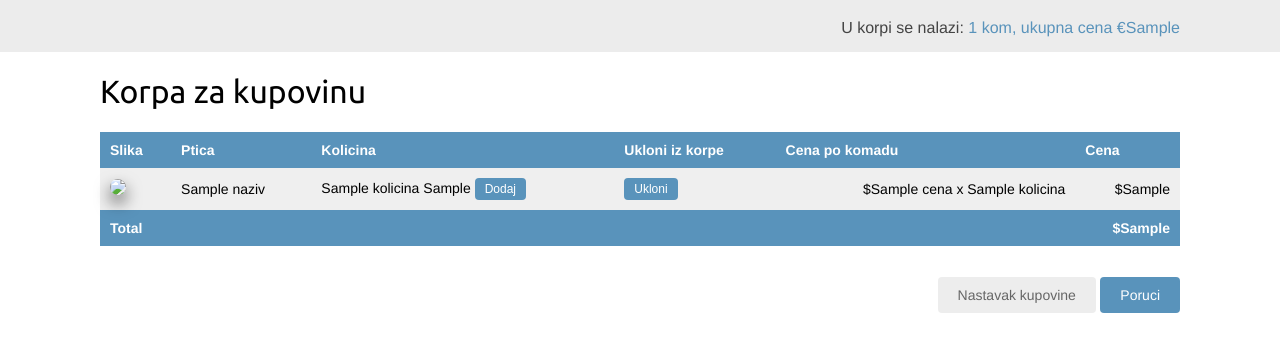
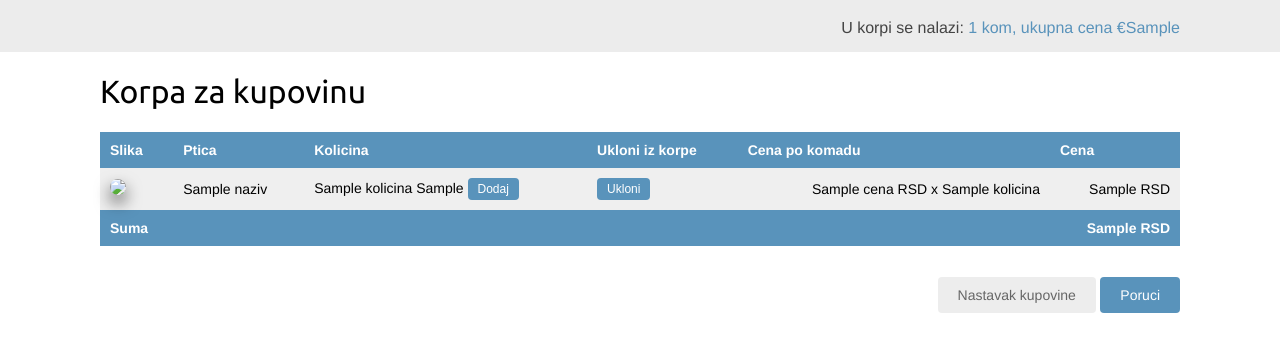
Before and after one commit to IvanFazlic/bird_shop, a Django app: template ProdajaPtica/KorpaZaKupovinu/templates/KorpaZaKupovinu/detail.html in a window 1280 px wide. Shown: the part 46-398 px from the top of the page. Run offline with Django 5.2, Linux system fonts and the light colour scheme; the template is opened without the code that fills it: most values are stand-ins (such as "Sample title", 1, 10 or a date in 2020); parts of the project's set-up code (start-up, migrations or seed data) failed here and were passed over.

Commit message:
Gotovo projekat

```diff
--- a/ProdajaPtica/KorpaZaKupovinu/templates/KorpaZaKupovinu/detail.html
+++ b/ProdajaPtica/KorpaZaKupovinu/templates/KorpaZaKupovinu/detail.html
@@ -40,15 +40,15 @@
                                 {% csrf_token %}
                             </form>
                         </td>
-                        <td class="num">${{ stavka.cena }} x {{stavka.kolicina}}</td>
-                        <td class="num">${{ stavka.ukupna_cena }}</td>
+                        <td class="num">{{ stavka.cena }} RSD x {{stavka.kolicina}}</td>
+                        <td class="num">{{ stavka.ukupna_cena }} RSD</td>
                     </tr>
                 {% endwith %}
             {% endfor %}
             <tr class="total">
-                <td>Total</td>
+                <td>Suma</td>
                 <td colspan="4"></td>
-                <td class="num">${{ korpa.UzmiUkupnuCenu }}</td>
+                <td class="num">{{ korpa.UzmiUkupnuCenu }} RSD</td>
             </tr>
         </tbody>
     </table>
--- a/ProdajaPtica/Porudzbina/templates/Porudzbina/Porudzbina/create.html
+++ b/ProdajaPtica/Porudzbina/templates/Porudzbina/Porudzbina/create.html
@@ -9,12 +9,12 @@
         <ul>
             {% for stavka in korpa %}
                 <li>
-                    {{ stavka.kolicina }}x {{ stavka.ptica.naziv }}
-                    <span>&euro;{{ stavka.ukupna_cena }}</span>
+                    {{ stavka.kolicina }} x {{ stavka.ptica.naziv }}
+                    <span>{{ stavka.ukupna_cena }} RSD</span>
                 </li>
             {% endfor %}
         </ul>
-        <p>Total: ${{ korpa.UzmiUkupnuCenu }}</p>
+        <p>Suma: {{ korpa.UzmiUkupnuCenu }} RSD</p>
     </div>
     <form method="post" class="order-form">
         {{ forma.as_p }}
--- a/ProdajaPtica/SalonPtica/templates/SalonPtica/ptica/detail.html
+++ b/ProdajaPtica/SalonPtica/templates/SalonPtica/ptica/detail.html
@@ -10,7 +10,7 @@
         <h2>
             <a href="{{ ptica.segment.ApsolutniURL }}">{{ ptica.segment }}</a>
         </h2>
-        <p class="price">&euro;{{ ptica.cena }}</p>
+        <p class="price">{{ ptica.cena }} RSD</p>
         <!-- dodato za korpu-->
         <form action="{% url "KorpaZaKupovinu:DodajUKorpu" ptica.id %}" method="post">
             {{ formazadodavanjepticaukorpu }}
--- a/ProdajaPtica/SalonPtica/templates/SalonPtica/ptica/list.html
+++ b/ProdajaPtica/SalonPtica/templates/SalonPtica/ptica/list.html
@@ -37,7 +37,7 @@
                         </a>
                         <a href="{{ ptica.ApsolutniURL }}">{{ ptica.naziv }}</a>
                         <br>
-                        &euro;{{ ptica.cena }}
+                        {{ ptica.cena }} RSD
                     </div>
             {% endfor %}
         </div>
```
Also changed, not shown: ProdajaPtica/db.sqlite3.
